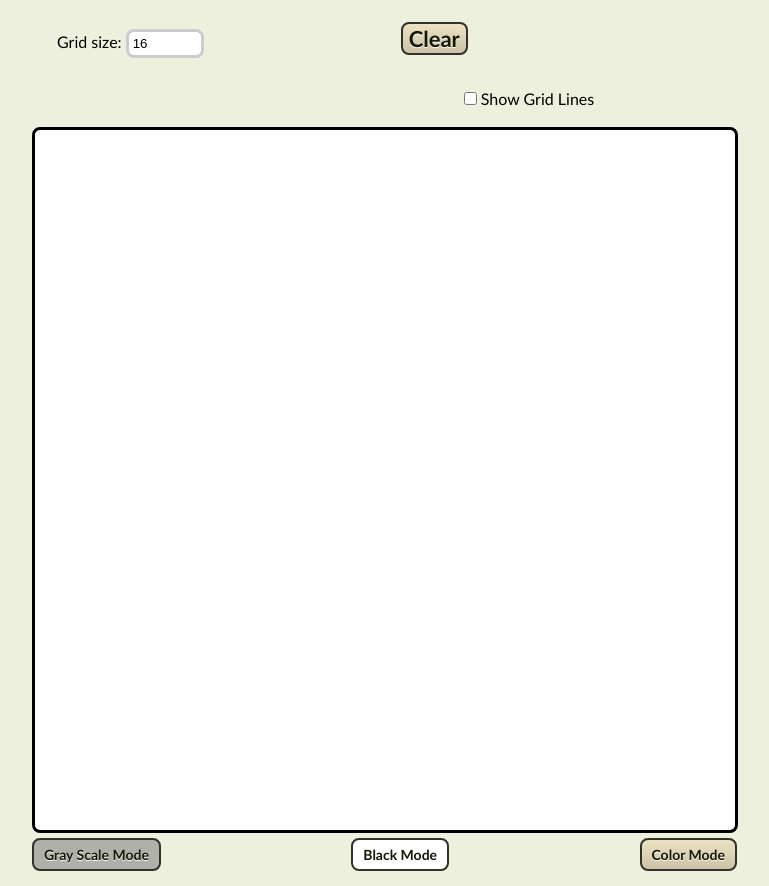
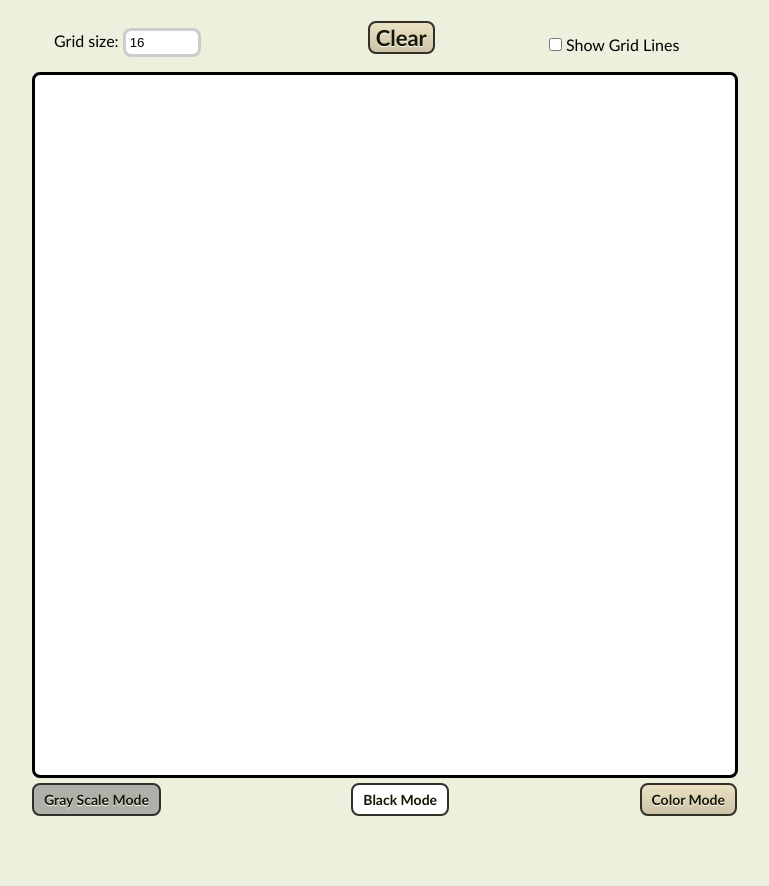
Before and after one commit to Straytjacquet/Etch-a-Sketch, a plain HTML site: page index.html in a window 1280 px wide. Shown: the part 60-946 px from the top of the page, without its empty margins (243-1012 px from the left). After the commit the page ends 891 px from the top, so only its background shows below. Drawn offline with Linux system fonts and the light colour scheme.

Commit message:
change to topBar

```diff
--- a/styles.css
+++ b/styles.css
@@ -99,7 +99,9 @@ button:active {
 #topBar {
   width: 700px;
   height: 65px;
-  margin-left: 3px;
+  display: flex;
+  flex-wrap: wrap;
+  align-content: center;
 }
 
 ul {
@@ -124,13 +126,14 @@ li {
 }
 
 #clear {
-  margin-left: 40px;
+
+  margin-left: 10px;
   font-size: 22px;
 
 }
 #showGrid {
   padding:6px 10px;
-  margin-left: 93px;
+  margin-left: 60px;
   text-align: right;
 }
 
```
